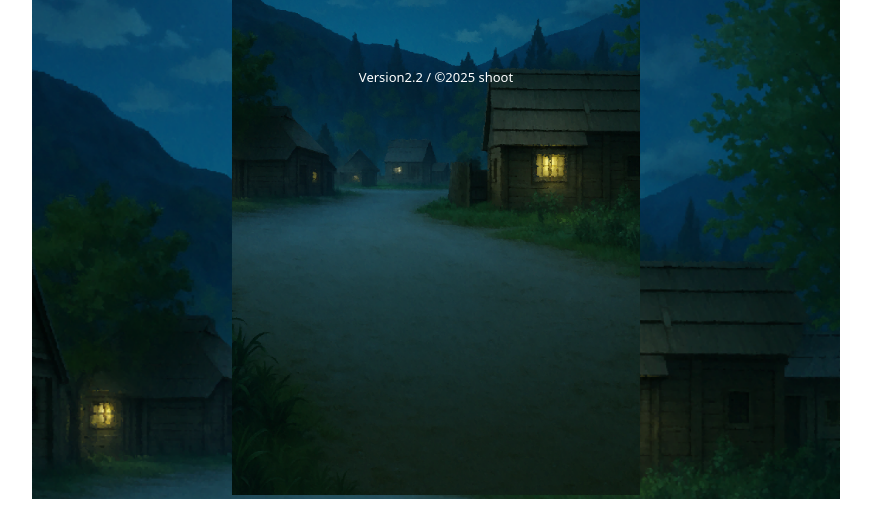
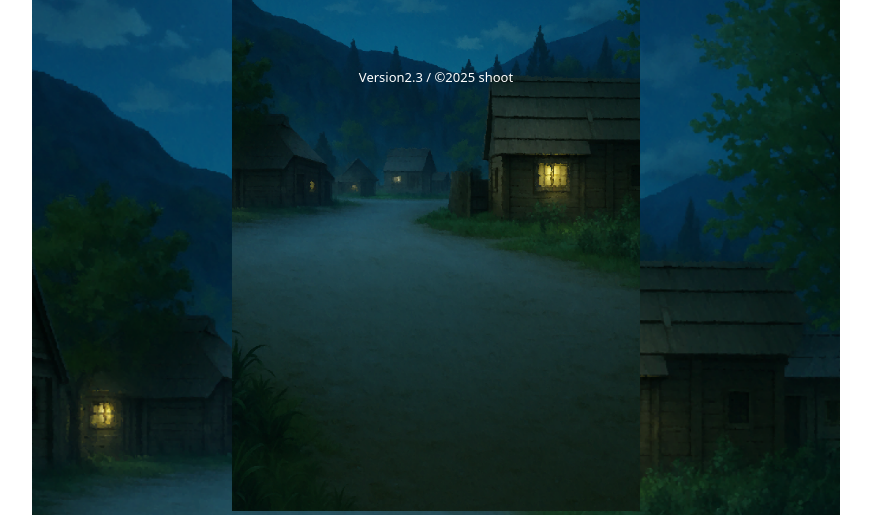
Before and after one commit to Boardgame-app/jinro-master, a plain HTML site: page index.html in a window 1280 px wide. Shown: the part 301-816 px from the top of the page, without its empty margins (204-1075 px from the left). Drawn offline with Linux system fonts and the light colour scheme.

Commit message:
Add files via upload

```diff
--- a/css/style.css
+++ b/css/style.css
@@ -1,8 +1,9 @@
+
 html, body {
     font-family: "system-ui";
     padding: 4px 4px;
     max-width: 800px;
-    /* min-height: 100vh;        画面全体の高さ */
+    min-height: 100vh;       /* 画面全体の高さ */
     display: flex;
     margin: 0 auto;
     background-image: url("../png/bg.png");/*背景を設定する場合はここで指定*/
--- a/index.html
+++ b/index.html
@@ -36,7 +36,7 @@
         <div class="parent-container">
             <div id="start" class="fade-blink">タップでスタート</div>
             <div id="copyright">
-                <p>Version2.2 / ©2025 shoot</p>
+                <p>Version2.3 / ©2025 shoot</p>
             </div>
         </div>
     </div>
```
